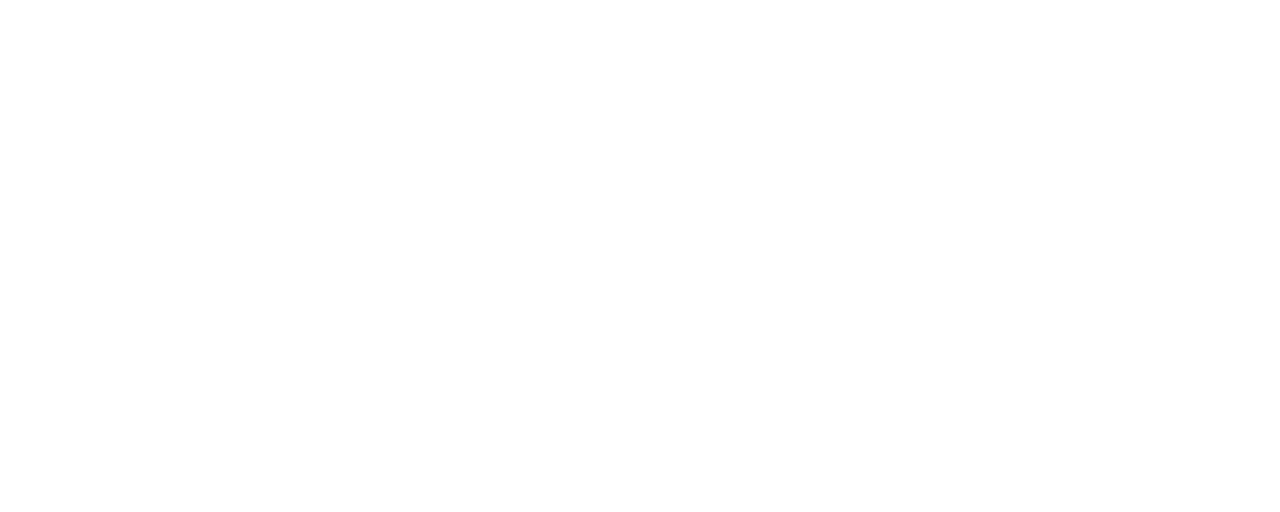
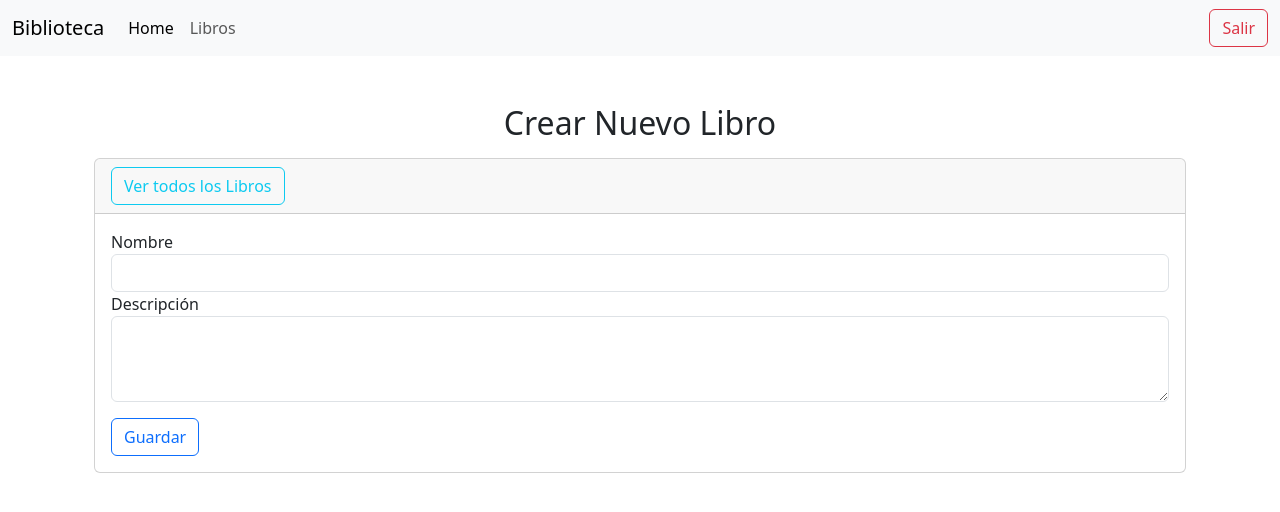
Before and after one commit to jjanchundia/BibliotecaFrontEnd, a React (Create React App) app: page /libros/create in a window 1280 px wide. Before the commit this address had no page. Shown: the top 512 px of the page. Built offline with nearby package versions, Linux system fonts and the light colour scheme.

Commit message:
Se crea Navbar e inicio de sesión, y otras correcciones

```diff
--- a/src/App.js
+++ b/src/App.js
@@ -1,18 +1,20 @@
 import React from 'react'
 import { BrowserRouter as Router, Routes, Route } from "react-router-dom"
-import ProjectList from "./pages/ProjectList"
-import ProjectCreate from "./pages/ProjectCreate"
-import ProjectEdit from "./pages/ProjectEdit"
-import ProjectShow from "./pages/ProjectShow"
+import LibroList from "./pages/LibroList"
+import LibroCreate from "./pages/LibroCreate"
+import Login from "./components/Login"
+// import LibroEdit from "./pages/LibroEdit"
+// import LibroShow from "./pages/LibroShow"
 
 function App() {
   return (
     <Router>
       <Routes>
-          <Route exact path="/"  element={<ProjectList/>} />
-          <Route path="/create"  element={<ProjectCreate/>} />
-          <Route path="/edit/:id"  element={<ProjectEdit/>} />
-          <Route path="/show/:id"  element={<ProjectShow/>} />
+        <Route exact path="/" element={<Login />} />
+        <Route exact path="/libros" element={<LibroList />} />
+        <Route path="/libros/create" element={<LibroCreate />} />
+        {/* <Route path="/edit/:id"  element={<LibroEdit/>} />
+          <Route path="/show/:id"  element={<LibroShow/>} /> */}
       </Routes>
     </Router>
   );
--- a/src/components/Layout.js
+++ b/src/components/Layout.js
@@ -1,8 +1,12 @@
 import React from 'react'
+import Navbar from './Navbar';
 
-const Layout =({children}) =>{
-    return(
-        <div className="container">{children}</div>
+const Layout = ({ children }) => {
+    return (
+        <div>
+            <Navbar></Navbar>
+            <div className="container">{children}</div>
+        </div>
     )
 }
 
--- /dev/null
+++ b/src/components/Login.js
@@ -0,0 +1,91 @@
+import React, { useState } from 'react';
+import { useNavigate  } from 'react-router-dom';
+import Swal from 'sweetalert2'
+import axios from 'axios'
+
+function Login() {
+    const [usuario, setUsuario] = useState('');
+    const [password, setPassword] = useState('');
+    const navigate = useNavigate();
+
+    const handleLogin = () => {
+        if (usuario === "") {
+            Swal.fire({
+                icon: 'error',
+                title: 'Ingrese Usuario!',
+                showConfirmButton: false,
+                timer: 1500
+            })
+            return;
+        }
+
+        if (password === "") {
+            Swal.fire({
+                icon: 'error',
+                title: 'Ingrese Contraseña!',
+                showConfirmButton: false,
+                timer: 1500
+            })
+            return;
+        }
+
+        axios.post('/api/usuarios/login',{
+            username: usuario,
+            password: password
+        }).then(function (response) {
+                Swal.fire({
+                    icon: 'success',
+                    title: 'Bienvenido al sistema!',
+                    showConfirmButton: false,
+                    timer: 1500
+                })
+                setUsuario('')
+                setPassword('')
+
+                console.log(response.data.token);
+                navigate('/libros'); // Redireccionamos a la página de libros
+            })
+            .catch(function (error) {
+                Swal.fire({
+                    icon: 'error',
+                    title: 'Usuario no encontrado!',
+                    showConfirmButton: false,
+                    timer: 1500
+                })
+                console.log(error);
+            });
+    }
+
+    return (
+        <div className="container mt-5">
+            <h1>Iniciar Sesión</h1>
+            <form>
+                <div className="mb-3">
+                    <label htmlFor="email" className="form-label">Usuario</label>
+                    <input
+                        type="text"
+                        className="form-control"
+                        id="usuario"
+                        value={usuario}
+                        onChange={(e) => setUsuario(e.target.value)}
+                    />
+                </div>
+                <div className="mb-3">
+                    <label htmlFor="password" className="form-label">Password</label>
+                    <input
+                        type="password"
+                        className="form-control"
+                        id="password"
+                        value={password}
+                        onChange={(e) => setPassword(e.target.value)}
+                    />
+                </div>
+                <button type="button" className="btn btn-primary" onClick={handleLogin}>
+                    Iniciar Sesión
+                </button>
+            </form>
+        </div>
+    );
+}
+
+export default Login;
--- /dev/null
+++ b/src/components/Navbar.js
@@ -0,0 +1,30 @@
+import React from 'react'
+import { Link } from 'react-router-dom'
+
+export default function Navbar() {
+    return (
+        <div>
+            <nav class="navbar navbar-expand-lg navbar-light bg-light">
+                <div class="container-fluid">
+                    <a class="navbar-brand" href="#">Biblioteca</a>
+                    <button class="navbar-toggler" type="button" data-bs-toggle="collapse" data-bs-target="#navbarSupportedContent" aria-controls="navbarSupportedContent" aria-expanded="false" aria-label="Toggle navigation">
+                        <span class="navbar-toggler-icon"></span>
+                    </button>
+                    <div class="collapse navbar-collapse" id="navbarSupportedContent">
+                        <ul class="navbar-nav me-auto mb-2 mb-lg-0">
+                            <li class="nav-item">
+                                <a class="nav-link active" aria-current="page" href="#">Home</a>
+                            </li>
+                            <li class="nav-item">
+                                <Link class="nav-link" to='/libros'>Libros</Link>
+                            </li>
+                        </ul>
+                        <form class="d-flex">
+                            <Link class="btn btn-outline-danger" to='/'>Salir</Link>
+                        </form>
+                    </div>
+                </div>
+            </nav>
+        </div>
+    )
+}
--- a/src/pages/ProjectCreate.js
+++ b/src/pages/LibroCreate.js
@@ -5,17 +5,42 @@ import axios from 'axios'
 import Layout from "../components/Layout"
 
 
-function ProjecCreate() {
+function LibroCreate() {
     const [name, setName] = useState('');
     const [description, setDescription] = useState('')
     const [isSaving, setIsSaving] = useState(false)
 
     const handleSave = () => {
+
+        if(name === ""){
+            Swal.fire({
+                icon: 'error',
+                title: 'Ingrese Nombre!',
+                showConfirmButton: false,
+                timer: 1500
+            })
+            return;
+        }
+
+        if(description === ""){
+            Swal.fire({
+                icon: 'error',
+                title: 'Ingrese Descripción!',
+                showConfirmButton: false,
+                timer: 1500
+            })
+            return;
+        }
+
         setIsSaving(true);
         axios.post('/api/libros/register', {
             Nombre: name,
             Descripcion: description
-          })
+          },{
+                headers: {
+                    Authorization: `Bearer ${"eyJhbGciOiJIUzI1NiIsInR5cCI6IkpXVCJ9.eyJzdHJpbmciOiJzdHJpbmciLCJleHAiOjE3MTM2NzI4MDMsImlzcyI6IldlYkFwaUp3dC5jb20iLCJhdWQiOiJsb2NhbGhvc3QifQ.8UGETGnZlnJ7Qrngn7t_nNteYiQDDntCFVnn81oSUOQ"}`
+                }
+            })
           .then(function (response) {
             Swal.fire({
                 icon: 'success',
@@ -41,12 +66,12 @@ function ProjecCreate() {
     return (
         <Layout>
             <div className="container">
-                <h2 className="text-center mt-5 mb-3">Create New Project</h2>
+                <h2 className="text-center mt-5 mb-3">Crear Nuevo Libro</h2>
                 <div className="card">
                     <div className="card-header">
                         <Link
                             className="btn btn-outline-info float-right"
-                            to="/">Ver todos los libros
+                            to="/libros">Ver todos los Libros
                         </Link>
                     </div>
                     <div className="card-body">
@@ -86,4 +111,4 @@ function ProjecCreate() {
     );
 }
 
-export default ProjecCreate;
+export default LibroCreate;
--- a/src/pages/ProjectList.js
+++ b/src/pages/LibroList.js
@@ -14,7 +14,12 @@ function LibroList() {
     }, [])
 
     const fetchLibroList = () => {
-        axios.get('/api/libros')
+        let token = "eyJhbGciOiJIUzI1NiIsInR5cCI6IkpXVCJ9.eyJzdHJpbmciOiJzdHJpbmciLCJleHAiOjE3MTM2NzI4MDMsImlzcyI6IldlYkFwaUp3dC5jb20iLCJhdWQiOiJsb2NhbGhvc3QifQ.8UGETGnZlnJ7Qrngn7t_nNteYiQDDntCFVnn81oSUOQ"
+        axios.get('/api/libros',{
+                headers: {
+                    Authorization: `Bearer ${token}`
+                }
+            })
             .then(function (response) {
                 setLibroList(response.data);
                 console.log(response.data);
@@ -132,7 +137,7 @@ function LibroList() {
                     <div className="card-header">
                         <Link
                             className="btn btn-outline-primary"
-                            to="/create">Ingresar Nuevo Libro
+                            to="/libros/create">Ingresar Nuevo Libro
                         </Link>
                     </div>
                     <div className="card-body">
```
